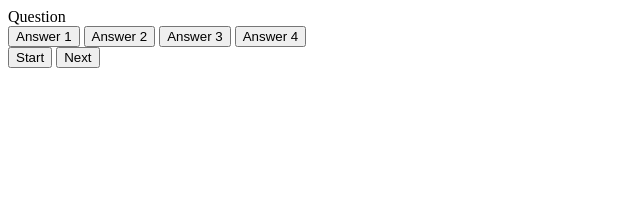
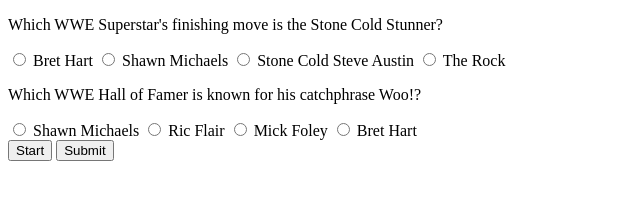
Before and after one commit to koreey/Quiz-Game, a plain HTML site: page index.html in a window 1280 px wide. Shown: the whole page, without its empty margins (0-640 px from the left). Drawn offline with Linux system fonts and the light colour scheme.

Commit message:
questions

```diff
--- a/index.html
+++ b/index.html
@@ -11,16 +11,49 @@
 <body>
 <div class = "container">
  <div id="question-container" class ="hide"></div>
- <div id = "question"> Question</div>
- <div id = "answerButton" class="button-grid ">
-    <button class="btn"> Answer 1</button>
-    <button class="btn"> Answer 2</button>
-    <button class="btn"> Answer 3</button>
-    <button class="btn"> Answer 4</button>
+ <div class = "question">
+    <p>Which WWE Superstar's finishing move is the Stone Cold Stunner? </p>
+    <div class="answers">
+       <label>
+        <input type = "radio" name="q1" value="A">
+        Bret Hart
+       </label>
+       <label>
+        <input type = "radio" name="q1" value="B">
+        Shawn Michaels
+       </label>
+       <label>
+        <input type = "radio" name="q1" value="C">
+        Stone Cold Steve Austin
+       </label>
+       <label>
+        <input type = "radio" name="q1" value="D">
+        The Rock
+       </label>
+    <div class = "question">
+    <p>Which WWE Hall of Famer is known for his catchphrase Woo!? </p>
+    <div class="answers">
+       <label>
+        <input type = "radio" name="q1" value="A">
+        Shawn Michaels
+       </label>
+       <label>
+        <input type = "radio" name="q1" value="B">
+        Ric Flair
+       </label>
+       <label>
+        <input type = "radio" name="q1" value="C">
+        Mick Foley
+       </label>
+       <label>
+        <input type = "radio" name="q1" value="D">
+        Bret Hart
+       </label>
+
  <div class ="controls">
  <button id = "startButton" class = "startButton  btn">Start</button>
- <button id = "nextButton" class= "nextButton btn">Next</button>
- <div id="results"></div>
+ <button id = "submitButton" class= "submitButton btn">Submit</button>
+ <div class="results" id="results"></div>
 
  </div>
 </body>
```
